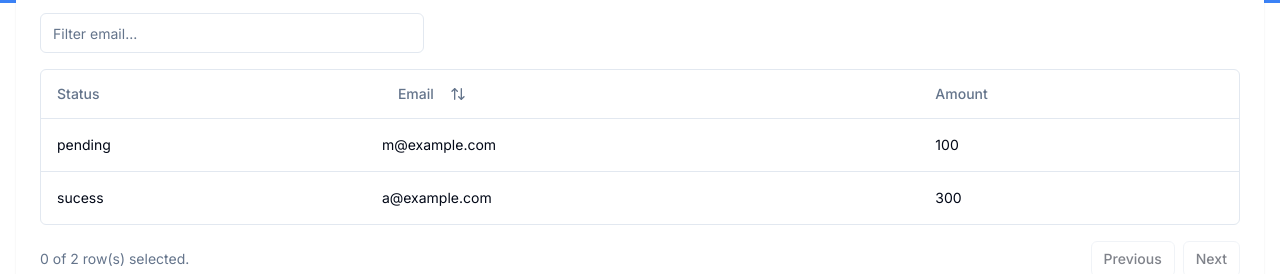
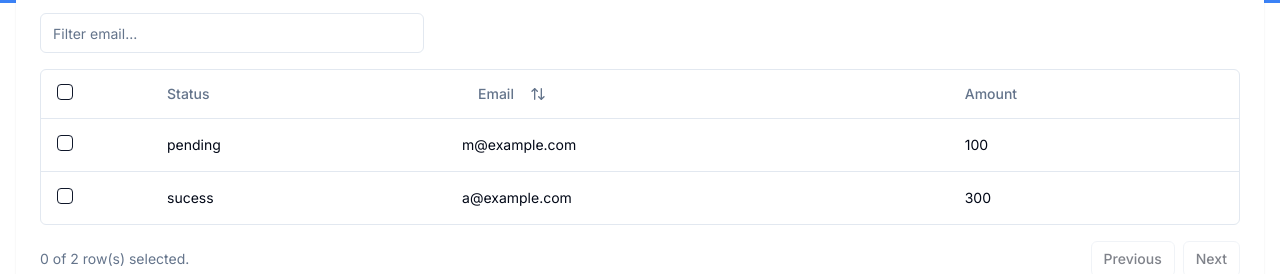
Before and after one commit to nikhilchopra08/finance_app_tutorials, a Next.js app: page /accounts in a window 1280 px wide. Shown: the part 353-627 px from the top of the page. Built offline with nearby package versions, Linux system fonts and the light colour scheme; no server answers; what drizzle-zod, hono would draw is missing.

Commit message:
for safety danger may happen here

```diff
--- a/app/(dashboard)/accounts/column.tsx
+++ b/app/(dashboard)/accounts/column.tsx
@@ -3,6 +3,7 @@
 import { Button } from "@/components/ui/button"
 import { ColumnDef } from "@tanstack/react-table"
 import { ArrowUpDown } from "lucide-react"
+import { Checkbox } from "@/components/ui/checkbox"
 
 // this type is used to define our data
 // can use zod schema here
@@ -15,6 +16,28 @@
 }
 
 export const columns : ColumnDef<Payment>[] = [
+    {
+    id: "select",
+    header: ({ table }) => (
+        <Checkbox
+        checked={
+            table.getIsAllPageRowsSelected() ||
+            (table.getIsSomePageRowsSelected() && "indeterminate")
+        }
+        onCheckedChange={(value) => table.toggleAllPageRowsSelected(!!value)}
+        aria-label="Select all"
+        />
+    ),
+    cell: ({ row }) => (
+        <Checkbox
+        checked={row.getIsSelected()}
+        onCheckedChange={(value) => row.toggleSelected(!!value)}
+        aria-label="Select row"
+        />
+    ),
+    enableSorting: false,
+    enableHiding: false,
+    },
     {
         accessorKey : "status",
         header : "Status"
--- a/app/(dashboard)/accounts/page.tsx
+++ b/app/(dashboard)/accounts/page.tsx
@@ -55,7 +55,7 @@
                     </Button>
                 </CardHeader>
                 <CardContent >
-                    <DataTable filterKey="email" columns={columns} data={data} />
+                    <DataTable filterKey="email" columns={columns} data={data} onDelete={() => {}} disabled={false}/>
                 </CardContent>
             </Card>
         </div>
--- /dev/null
+++ b/components/ui/checkbox.tsx
@@ -0,0 +1,30 @@
+"use client"
+
+import * as React from "react"
+import * as CheckboxPrimitive from "@radix-ui/react-checkbox"
+import { Check } from "lucide-react"
+
+import { cn } from "@/lib/utils"
+
+const Checkbox = React.forwardRef<
+  React.ElementRef<typeof CheckboxPrimitive.Root>,
+  React.ComponentPropsWithoutRef<typeof CheckboxPrimitive.Root>
+>(({ className, ...props }, ref) => (
+  <CheckboxPrimitive.Root
+    ref={ref}
+    className={cn(
+      "peer h-4 w-4 shrink-0 rounded-sm border border-primary ring-offset-background focus-visible:outline-none focus-visible:ring-2 focus-visible:ring-ring focus-visible:ring-offset-2 disabled:cursor-not-allowed disabled:opacity-50 data-[state=checked]:bg-primary data-[state=checked]:text-primary-foreground",
+      className
+    )}
+    {...props}
+  >
+    <CheckboxPrimitive.Indicator
+      className={cn("flex items-center justify-center text-current")}
+    >
+      <Check className="h-4 w-4" />
+    </CheckboxPrimitive.Indicator>
+  </CheckboxPrimitive.Root>
+))
+Checkbox.displayName = CheckboxPrimitive.Root.displayName
+
+export { Checkbox }
--- a/package.json
+++ b/package.json
@@ -19,6 +19,7 @@
     "@hookform/resolvers": "^3.6.0",
     "@neondatabase/serverless": "^0.9.1",
     "@paralleldrive/cuid2": "^2.2.2",
+    "@radix-ui/react-checkbox": "^1.1.0",
     "@radix-ui/react-dialog": "^1.1.1",
     "@radix-ui/react-label": "^2.1.0",
     "@radix-ui/react-slot": "^1.1.0",
```
Also changed, not shown: 1 other file (tests, documents, lock files or other folders).
